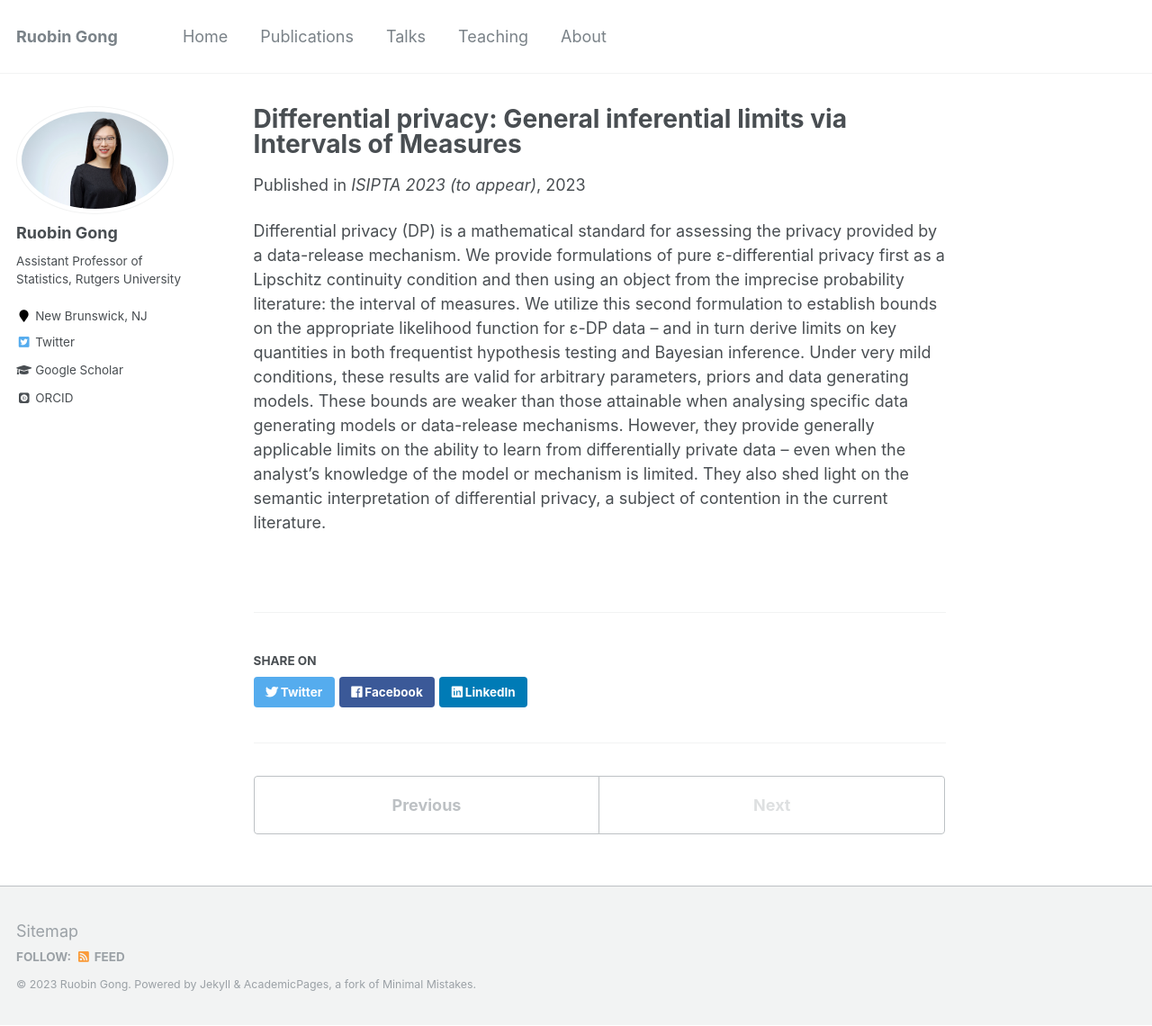
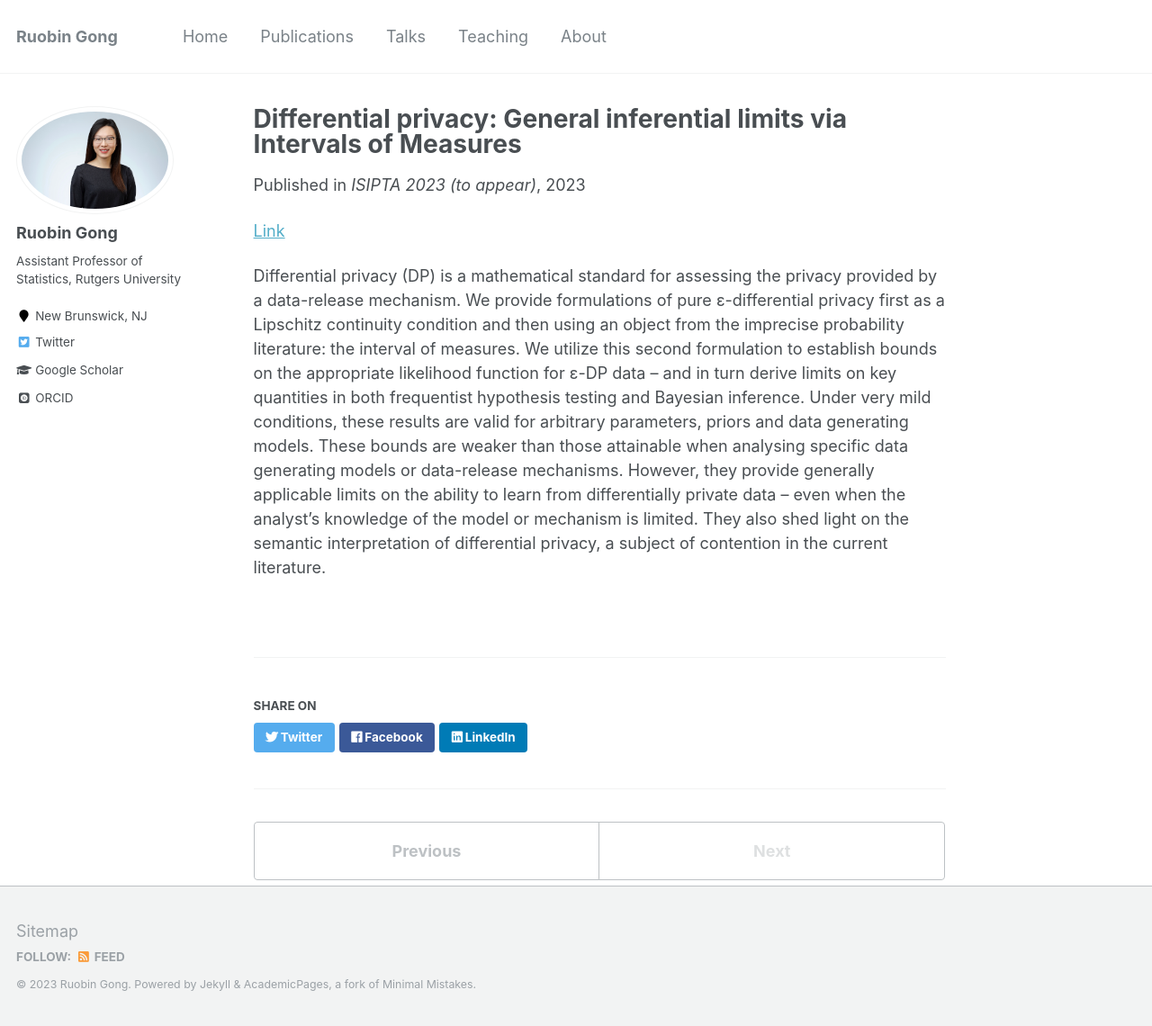
Before and after one commit to RuobinGong/RuobinGong.github.io, a Jekyll site: the page built from _publications_privacy/2023-07-01-iom.md, in a window 1280 px wide and 1140 px high. Shown: the whole window at 90% size. Built offline with Jekyll 4.4.1, drawn with Linux system fonts in a browser that asks for light colours; some web fonts are replaced.

Commit message:
Update 2023-07-01-iom.md

```diff
--- a/_publications_privacy/2023-07-01-iom.md
+++ b/_publications_privacy/2023-07-01-iom.md
@@ -9,5 +9,6 @@ author: 'J Bailie, R Gong'
 
 ---
 
+[Link](https://isipta23.sipta.org/accepted-papers/long-bailie/)
 
 Differential privacy (DP) is a mathematical standard for assessing the privacy provided by a data-release mechanism. We provide formulations of pure ε-differential privacy first as a Lipschitz continuity condition and then using an object from the imprecise probability literature: the interval of measures. We utilize this second formulation to establish bounds on the appropriate likelihood function for ε-DP data -- and in turn derive limits on key quantities in both frequentist hypothesis testing and Bayesian inference. Under very mild conditions, these results are valid for arbitrary parameters, priors and data generating models. These bounds are weaker than those attainable when analysing specific data generating models or data-release mechanisms. However, they provide generally applicable limits on the ability to learn from differentially private data -- even when the analyst's knowledge of the model or mechanism is limited. They also shed light on the semantic interpretation of differential privacy, a subject of contention in the current literature.
```
